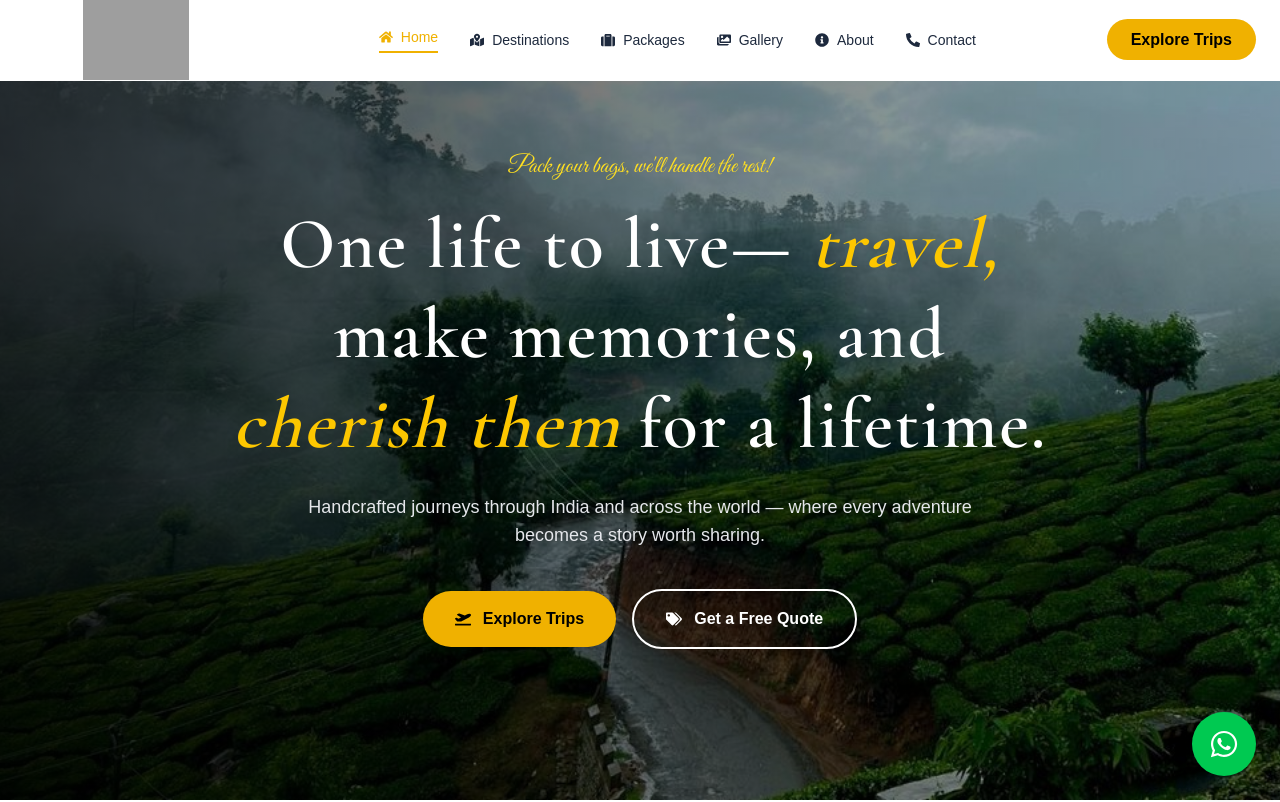
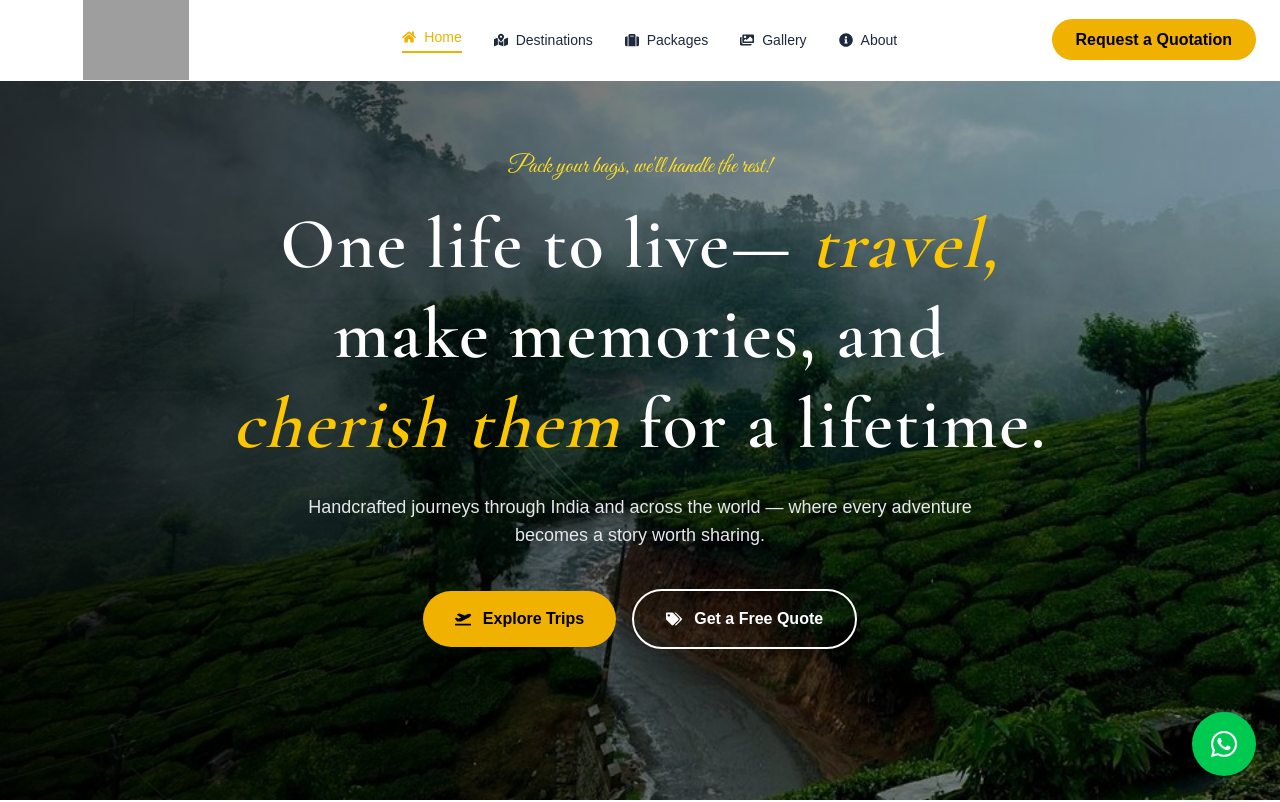
Before and after one commit to vignesh1001001-pixel/One-Life-Holidayz, a Next.js app: page / in a window 1280 px wide. Shown: the top 802 px of the page. Built offline with nearby package versions, Linux system fonts and the light colour scheme; grey boxes are pictures that could not be loaded.

Commit message:
small chnages in navabr

```diff
--- a/src/components/Navbar.tsx
+++ b/src/components/Navbar.tsx
@@ -22,7 +22,7 @@ const navLinks = [
   { name: "Packages", href: "/packages", icon: <FaSuitcase /> },
   { name: "Gallery", href: "/gallery", icon: <FaImages /> },
   { name: "About", href: "/about", icon: <FaInfoCircle /> },
-  { name: "Contact", href: "/contact", icon: <FaPhoneAlt /> },
+  // { name: "Contact", href: "/contact", icon: <FaPhoneAlt /> },
 ];
 
 export default function Navbar() {
@@ -91,7 +91,8 @@ export default function Navbar() {
               href="/trips"
               className="rounded-full bg-yellow-500 px-6 py-3 text-black font-semibold hover:bg-yellow-400 transition"
             >
-              Explore Trips
+             Request a Quotation
+
             </Link>
           </div>
 
@@ -158,7 +159,7 @@ export default function Navbar() {
               className="flex items-center justify-center gap-2 rounded-full bg-yellow-500 py-4 font-semibold"
             >
               <FaPlaneDeparture />
-              Explore Trips
+              Request a Quotation
             </Link>
           </div>
         </nav>
```
